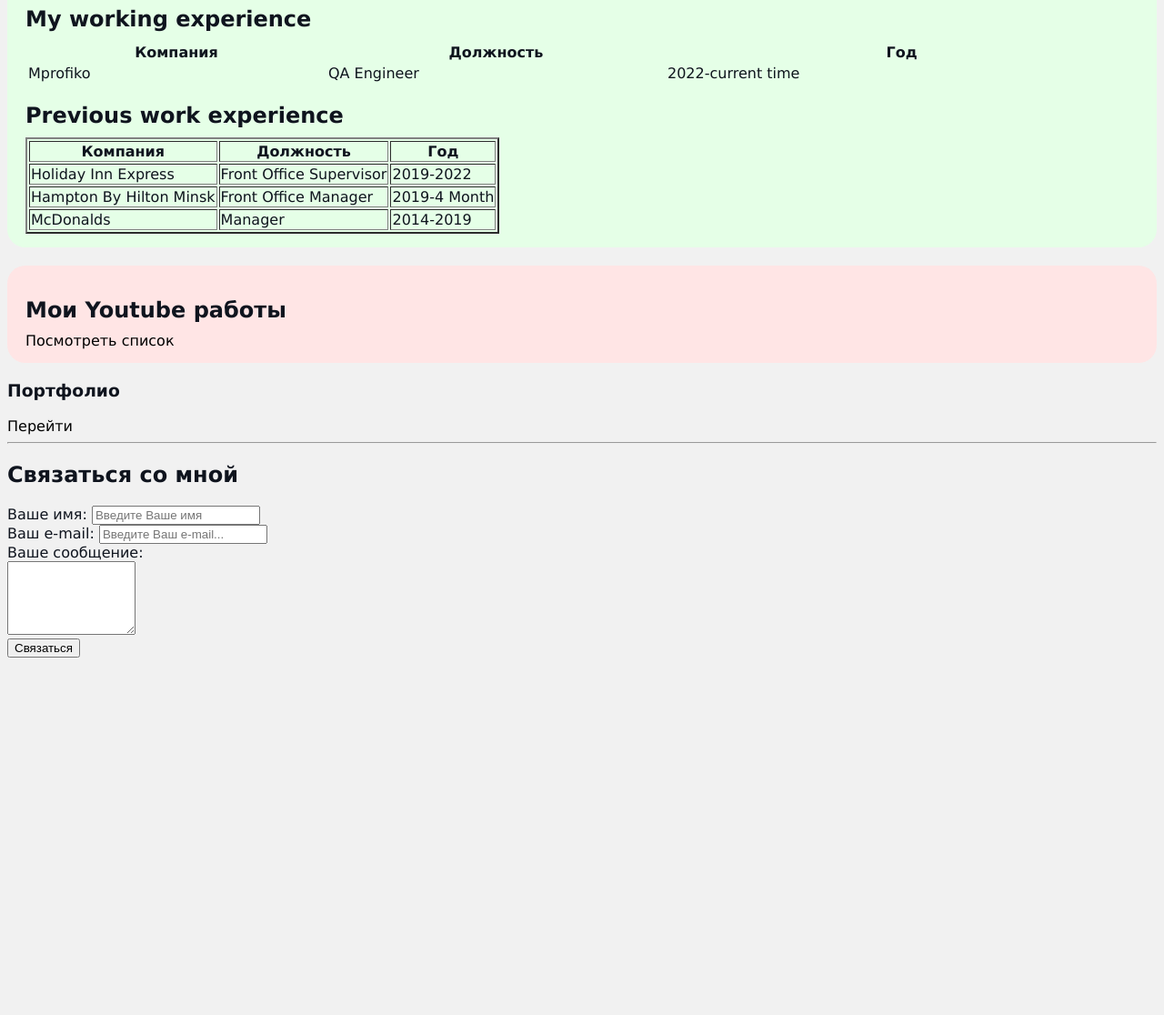
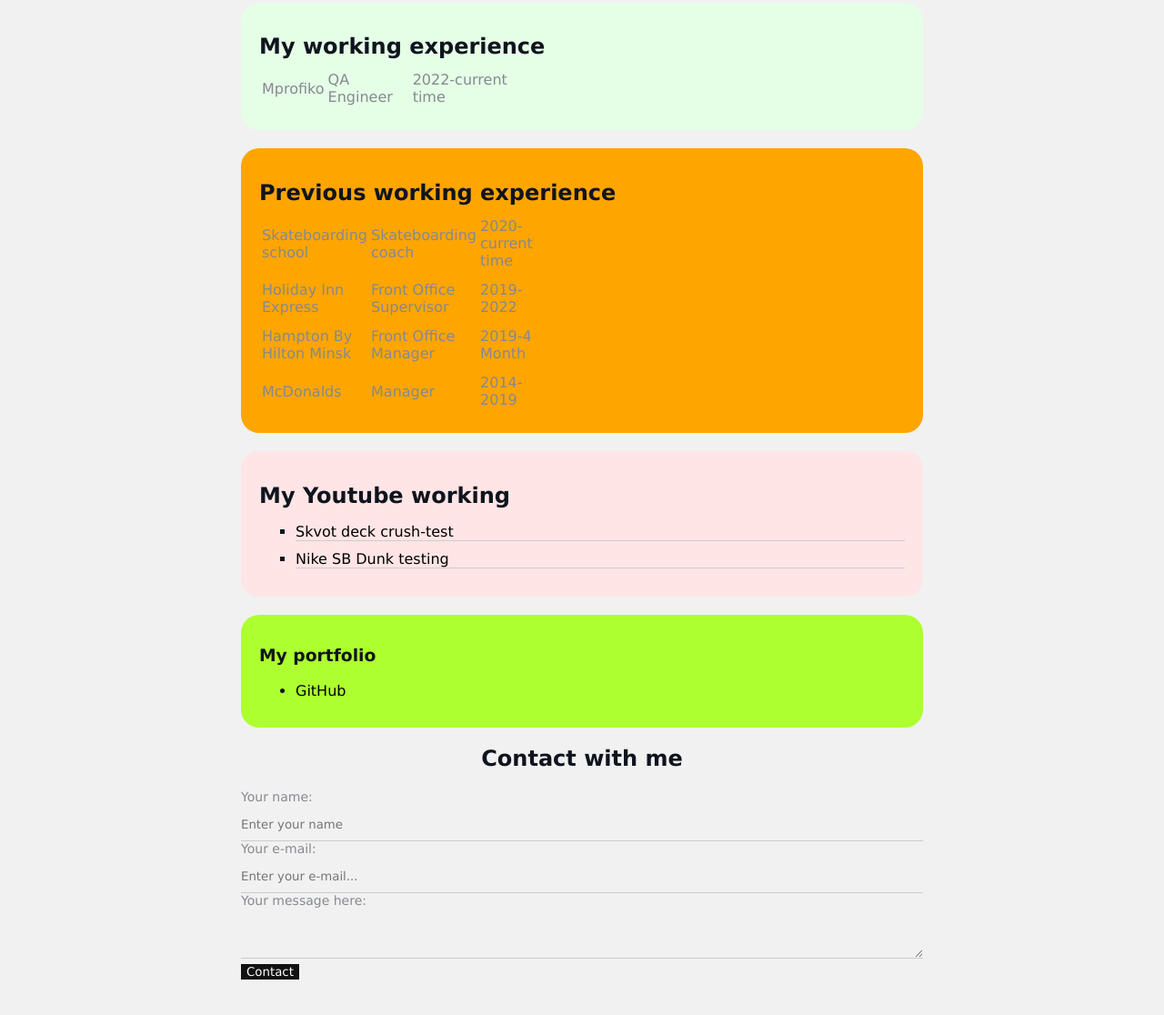
Before and after one commit to danya4g/cv, a plain HTML site: page index.html in a window 1280 px wide. Shown: the part 760-1876 px from the top of the page at 91% size. Drawn offline with Linux system fonts and the light colour scheme.

Commit message:
Update index.html

```diff
--- a/css.css
+++ b/css.css
@@ -28,7 +28,7 @@ a:active {
     color: blue;
 }
 
-a:vivsited {
+a:visited {
     color: grey;
 }
 
@@ -40,6 +40,14 @@ a:vivsited {
 
 .info {
     margin-bottom: 20px;
+}
+
+.info-text {
+    margin-left: 40px ;
+}
+
+.info text h4 {
+    margin-bottom: 10px;
 }
 
 .info p {
@@ -55,8 +63,9 @@ a:vivsited {
 
 /* Box model */
 .container {
-   /* max-width:750px;*/
+   max-width:750px;
     margin: auto;
+    padding-top: 30px;
 }
 
 /*.social {
@@ -96,6 +105,15 @@ a:vivsited {
     background: #ffe5e5;
 }
 
+.bg-orange {
+    background: orange;
+    /* margin: 30px; */
+}
+
+.bg-rose {
+    background: greenyellow;
+}
+
 .card {
     padding: 15px 20px;
     margin-bottom: 20px;
@@ -117,5 +135,85 @@ a:vivsited {
 }
 
 .table {
+    width: 40%;
+}
+
+.table td {
+    padding-bottom: 10px;
+}
+
+.table td:nth-child(1),
+.table td:nth-child(2),
+.table td:nth-child(3) {
+    color: #86898f;
+}
+
+/*.table tr:nth-child(even) {
+    background: blue;
+} */
+
+.link-list {
+    list-style: square;
+}
+
+.link-list li {
+    margin-bottom: 10px;
+    border-bottom: 5px;
+    border-bottom: 1px solid #ccc;
+}
+
+.contact h2 {
+    text-align: center;
+}
+
+.form-group label  {
+    display: block;
+    font-size: 14px;
+    color: #86898f;
+}
+
+.form-group input,
+.form-group textarea {
     width: 100%;
+    box-sizing: border-box;
+    border: none;
+    background: transparent;
+    border-bottom: 1px solid #ccc;
+    color: #000;
+    padding: 15px 0 10px;
+    outline: none;
+    font-family: inherit;
 }
+
+.row {
+    display: flex;
+    margin-bottom: 20px;
+}
+
+.row > .form-group {
+    width: 50%;
+    margin-right: 20 px;
+}
+
+.row > .form-group:last-child {
+    margin-right: 20px;
+}
+
+.btn {
+    background: #111;
+    padding: 15 px 20 px;
+    color: #fff;
+    border: none;
+    font-family: inherit;
+    cursor: pointer;
+}
+
+.btn.hover {
+    opacity: 0.9;
+}
+
+/* Position */
+
+.position {
+    widt
+}
--- a/index.html
+++ b/index.html
@@ -8,15 +8,11 @@
     <div class="container">
     <div class="info">
              <img src="avatar.jpeg" alt="IMG.here" class="avatar" />
-            </td>
-            <td>
-        <h2>Danil Shelepin</h2>
+
+        <div class="info-text">
+        <h2>Daniil Shelepin</h2>
         <p><strong>QA Engineer </strong></p>
         <p><strong>QA</strong>, <strong>HTML</strong>, <strong>CSS</strong>, <strong>JavaScript</strong> ,<strong>Postman</strong>, <strong>Docker</strong></p>
-    </div>
-
-<hr>
-
 
     <h4>Social network links</h4>
 
@@ -27,11 +23,9 @@
 
 </div>
 
- <hr>
-
  <div class="card bg-yellow">
 <h2>My hobbies</h2>
-<ol>
+<ol class="list">
     <li>Skateboarding</li>
     <li>QA learning</li>
     <li>Travelling</li>
@@ -44,25 +38,23 @@
 
 <h2>My working experience</h2>
 <table class="table">
-    <tr>
-        <th>Компания</th>
-        <th>Должность</th>
-        <th>Год</th>
-    </tr>
+
     <tr>
         <td>Mprofiko</td>
         <td>QA Engineer</td>
         <td>2022-current time</td>
     </tr>
 </table>
+</div>
 
-<h2>Previous work experience</h2>
-    <table border="2">
-        <tr>
-            <th>Компания</th>
-            <th>Должность</th>
-            <th>Год</th>
-        </tr>
+<div class="card bg-orange">
+<h2>Previous working experience</h2>
+    <table class="table">
+      <tr>
+        <td>Skateboarding school</td>
+        <td>Skateboarding coach</td>
+        <td>2020-current time</td>
+      </tr>
     <tr>
         <td>Holiday Inn Express</td>
         <td>Front Office Supervisor</td>
@@ -83,30 +75,58 @@
 
 <div class="card bg-red">
 
-<h2>Мои Youtube работы</h2>
-<a href="YouTube.html">Посмотреть список</a>
+<h2>Мy Youtube working</h2>
+<ul class="link-list">
+    <li>
+    <a target="_blank" href="https://youtu.be/qnbY8lX99k0">Skvot deck crush-test</a>
+    </li>
+    <li>
+    <a target="_blank" href="https://www.youtube.com/watch?v=awSClWWAgwU">Nike SB Dunk testing</a>
+        </li>
+    </ul>
 </div>
 
+<div class="card bg-rose">
+     <h3>My portfolio</h3>
+    <ul>
+        <li>
+            <a target="_blank" href="https://github.com/danya4g"> GitHub </a>
+        </li>
+    </ul>
+</div>
 
-<h3>Портфолио</h3>
-<a href="GitHub.html">Перейти</a>
-<hr>
-<h2>Cвязаться со мной</h2>
+<div class="contact">
+
+<h2>Сontact with me</h2>
+
 <form action="/">
-    <label for="name">Ваше имя:</label>
-    <input type="text" id="name" placeholder="Введите Ваше имя">
- <br>
-    <label for="e-mail">Ваш e-mail:</label>
-    <input type="email" id="e-mail" placeholder="Введите Ваш e-mail...">
-<br>
-<label for="">Ваше сообщение:</label>
-<br>
-<textarea name="" id="" cols="15" rows="5"></textarea>
-<br>
+    <class="row">
+    <div class="form-group">
+        <label for="name">Your name:</label>
+        <input type="text" id="name" placeholder="Enter your name">
+    </div>
 
-<Input type="submit" value="Связаться"></Input>
-</form>
+ <div class="form-group">
+    <label for="e-mail">Your e-mail:</label>
+    <input type="email" id="e-mail" placeholder="Enter your e-mail...">
+    </div>
+</div>
 
-        <div style="margin-bottom: 500px; ;"></div>
+    <div class="form-group">
+<label for="">Your message here:</label>
+
+<textarea id="text" cols="15" rows="2"></textarea>
+</div>
+
+    <input class="btn" type="submit" value="Contact">
+        </form>
+    </div>
+</div>
+
+<div class="position">
+    <div class="box"></div>
+</div>
+
+        <div style="margin-bottom: 100px; ;"></div>
     </body>
 </html>
```
Also changed, not shown: GitHub.html (deleted, +0 -14 lines), YouTube.html (deleted, +0 -14 lines).
